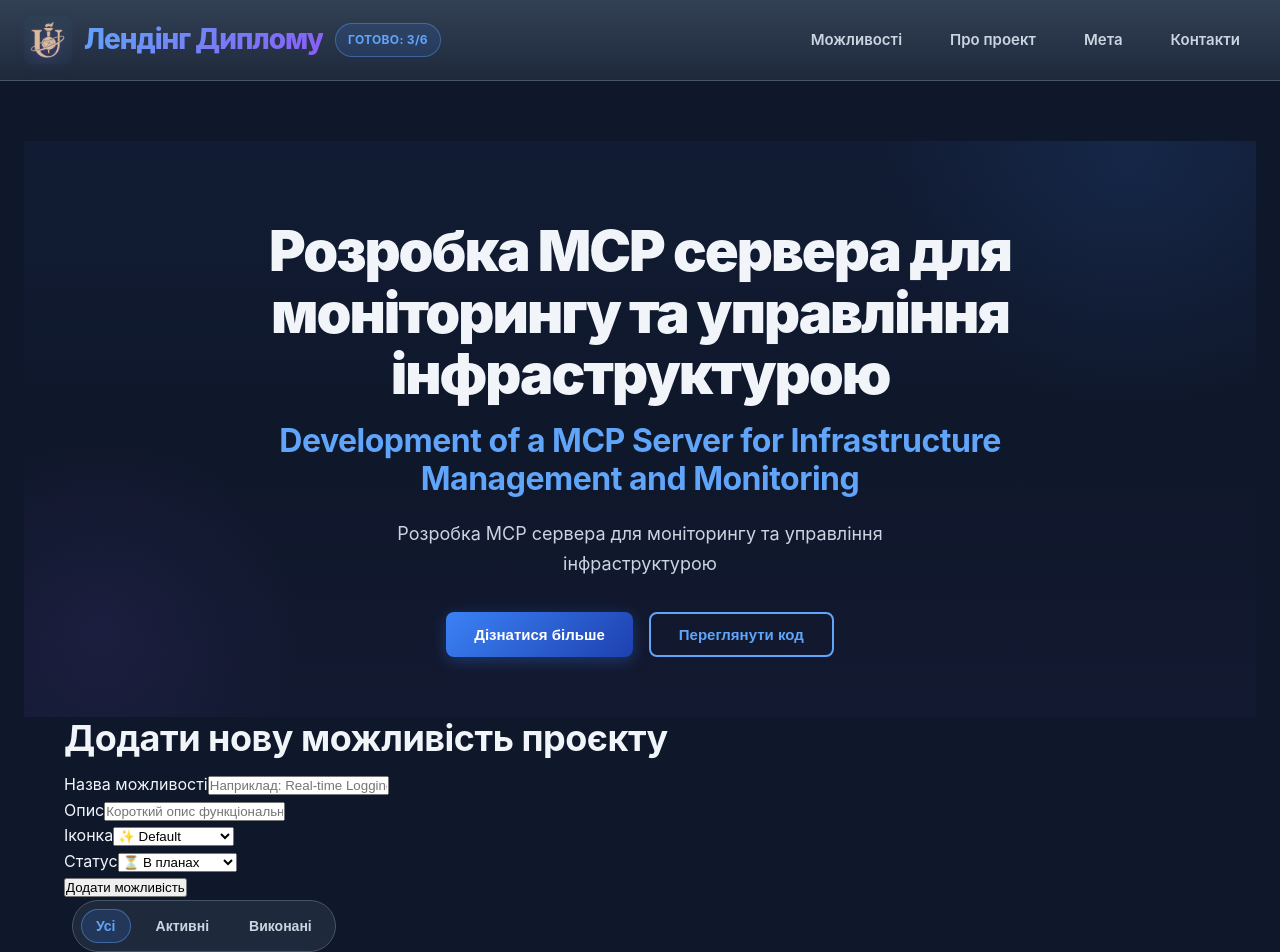
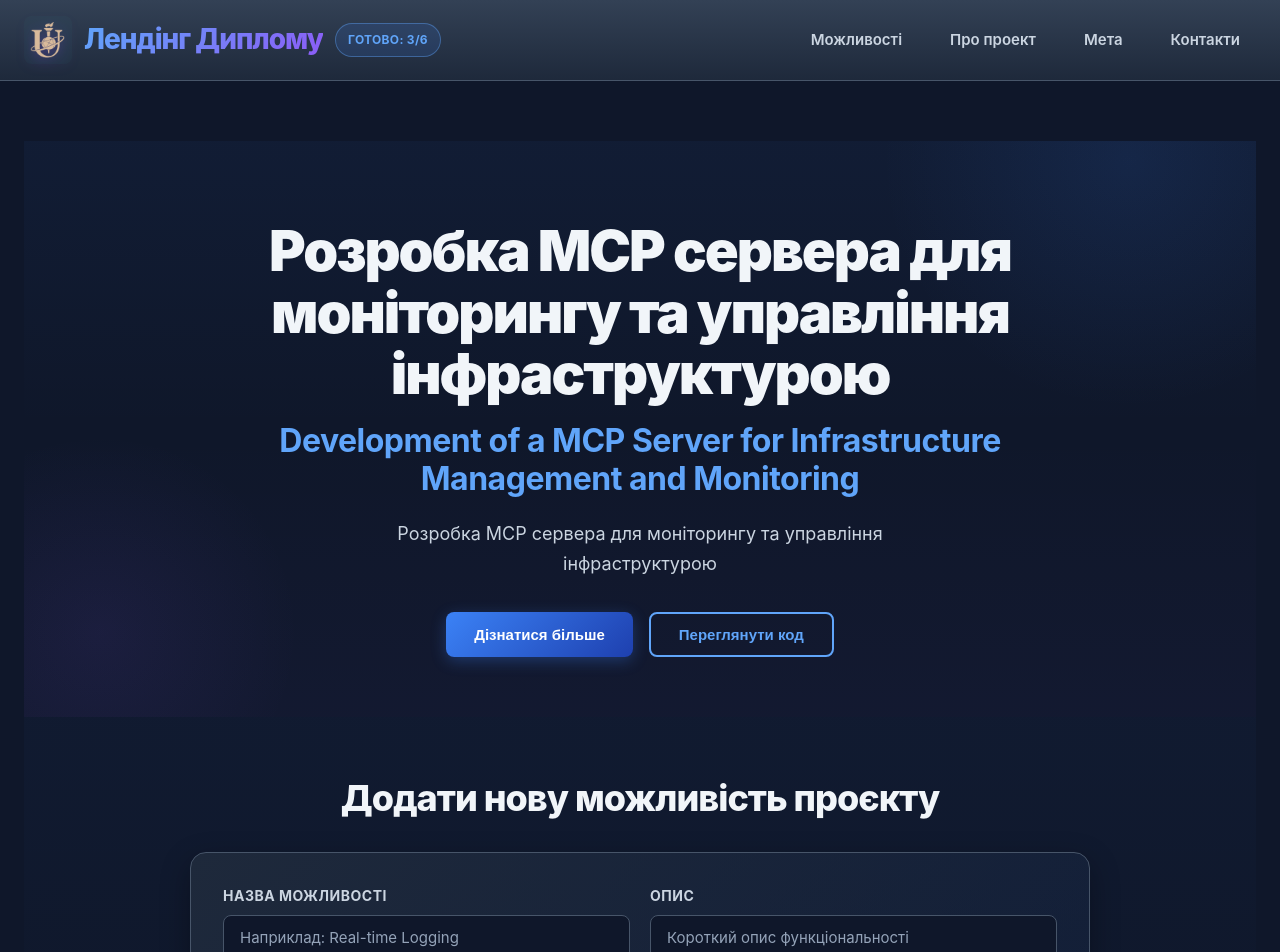
Before and after one commit to LyaKonch/diploma_landing, a React (Vite) app: page / in a window 1280 px wide. Shown: the top 952 px of the page. Built offline with nearby package versions, Linux system fonts and the light colour scheme.

Commit message:
style:  додано стилі для керованої форми

```diff
--- a/src/styles/App.css
+++ b/src/styles/App.css
@@ -477,6 +477,134 @@ a:focus-visible {
 
 .hero__cta {
   animation: fadeIn 0.8s ease-out 0.3s backwards;
+}
+
+/* Feature Form Section */
+.feature-form-section {
+  padding: 60px 24px 40px;
+  background: linear-gradient(
+    180deg,
+    rgba(59, 130, 246, 0.03) 0%,
+    transparent 100%
+  );
+}
+
+.feature-form__title {
+  font-size: clamp(24px, 3.5vw, 36px);
+  font-weight: 800;
+  margin-bottom: 32px;
+  text-align: center;
+  letter-spacing: -1px;
+  color: var(--text-primary);
+}
+
+.feature-form {
+  max-width: 900px;
+  margin: 0 auto;
+  padding: 32px;
+  background: linear-gradient(135deg, var(--surface) 0%, rgba(59, 130, 246, 0.05) 100%);
+  border: 1px solid var(--border-color);
+  border-radius: var(--radius);
+  box-shadow: var(--shadow);
+}
+
+.feature-form__row {
+  display: grid;
+  grid-template-columns: 1fr 1fr;
+  gap: 20px;
+  margin-bottom: 20px;
+}
+
+.feature-form__row:last-child {
+  grid-template-columns: 1fr 1fr auto;
+  margin-bottom: 0;
+}
+
+.feature-form__field {
+  display: flex;
+  flex-direction: column;
+  gap: 8px;
+}
+
+.feature-form__field label {
+  font-size: 14px;
+  font-weight: 700;
+  color: var(--text-secondary);
+  text-transform: uppercase;
+  letter-spacing: 0.5px;
+}
+
+.feature-form__input,
+.feature-form__select {
+  padding: 12px 16px;
+  background: var(--background);
+  border: 1px solid var(--border-color);
+  border-radius: var(--radius-sm);
+  color: var(--text-primary);
+  font-size: 15px;
+  font-family: inherit;
+  transition: var(--transition);
+}
+
+.feature-form__input:focus,
+.feature-form__select:focus {
+  outline: none;
+  border-color: var(--primary);
+  box-shadow: 0 0 0 3px rgba(59, 130, 246, 0.1);
+}
+
+.feature-form__input::placeholder {
+  color: var(--text-muted);
+}
+
+.feature-form__select {
+  cursor: pointer;
+}
+
+.feature-form__button {
+  padding: 12px 24px;
+  background: linear-gradient(135deg, var(--primary) 0%, var(--secondary) 100%);
+  border: none;
+  border-radius: var(--radius-sm);
+  color: white;
+  font-size: 15px;
+  font-weight: 700;
+  cursor: pointer;
+  transition: var(--transition);
+  white-space: nowrap;
+  align-self: end;
+}
+
+.feature-form__button:hover {
+  transform: translateY(-2px);
+  box-shadow: 0 6px 20px rgba(59, 130, 246, 0.4);
+}
+
+.feature-form__button:active {
+  transform: translateY(0);
+}
+
+.feature-form__button:focus-visible {
+  outline: 2px solid var(--primary);
+  outline-offset: 2px;
+}
+
+@media (max-width: 768px) {
+  .feature-form__row {
+    grid-template-columns: 1fr;
+  }
+
+  .feature-form__row:last-child {
+    grid-template-columns: 1fr;
+  }
+
+  .feature-form__button {
+    width: 100%;
+  }
+
+  .feature-form {
+    padding: 24px;
+  }
 }
 
 .feature-filters {
```
